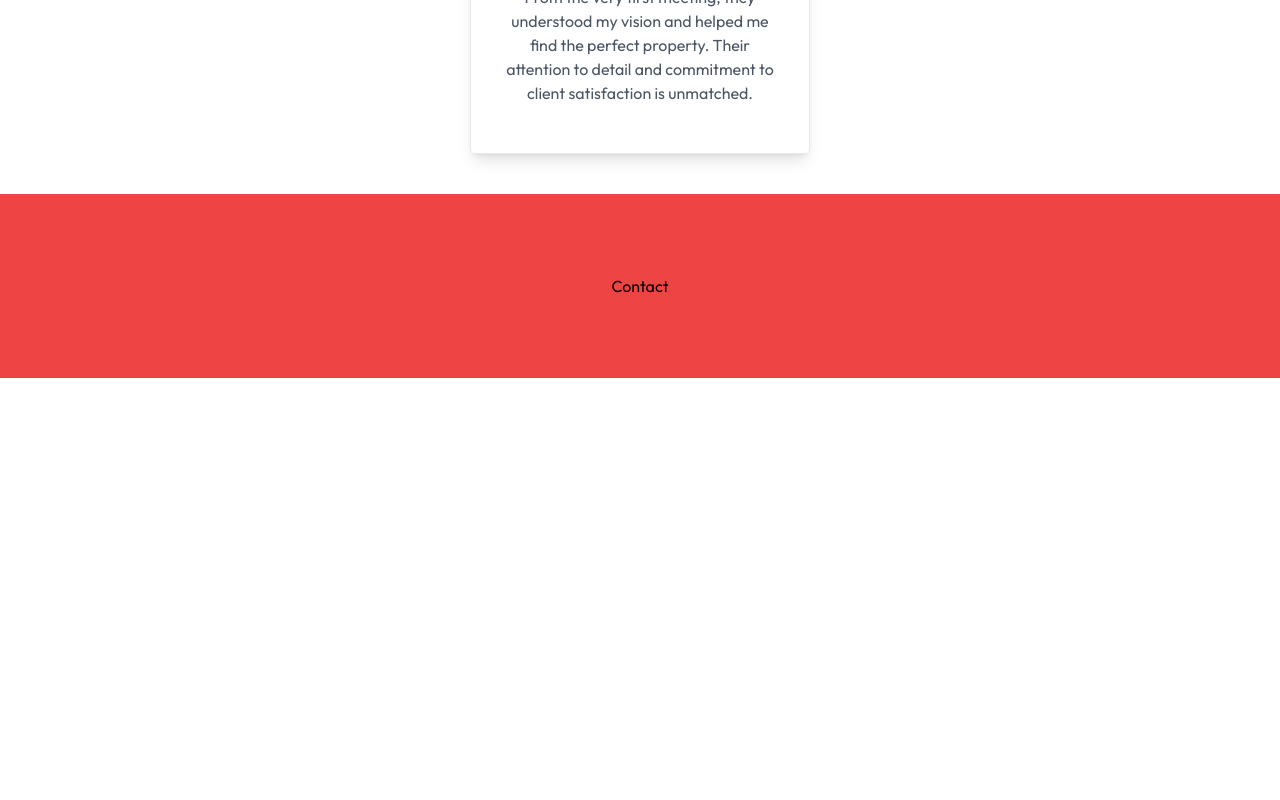
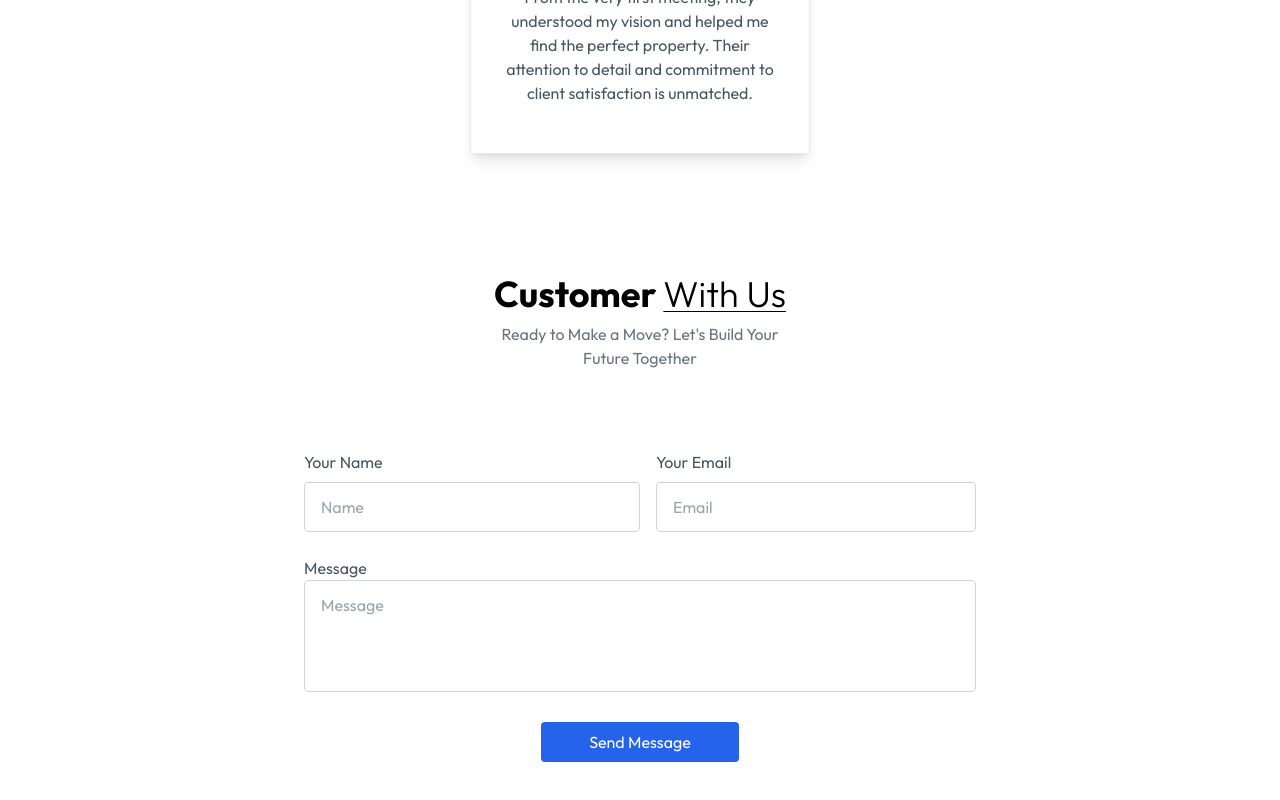
Before and after one commit to dev-code-create/Real-Estate-Web-App-, a React (Vite) app in the folder Client/: page / in a window 1280 px wide. Shown: the part 3328-4128 px from the top of the page. Before the commit the page ends 3706 px from the top, so only its background shows below. Built offline with nearby package versions, Linux system fonts and the light colour scheme.

Commit message:
Contact Us interface Completed

```diff
--- a/Client/src/components/Contact.jsx
+++ b/Client/src/components/Contact.jsx
@@ -3,10 +3,54 @@
 const Contact = () => {
   return (
     <div
-      className="text-center p-6 py-20 lg:px-32 w-full overflow-hidden bg-red-500"
+      className="text-center p-6 py-20 lg:px-32 w-full overflow-hidden "
       id="Contact"
     >
-      Contact
+      <h1 className="text-2xl sm:text-4xl font-bold mb-2 text-center">
+        Customer{" "}
+        <span className="underline underline-offset-4 decoration-1 under font-light">
+          With Us
+        </span>
+      </h1>
+      <p className="text-center text-gray-500 mb-12 max-w-80 mx-auto">
+        Ready to Make a Move? Let's Build Your Future Together
+      </p>
+      <form className=" max-w-2xl mx-auto text-gray-600 pt-8">
+        <div className="flex flex-wrap">
+          <div className="w-full md:w-1/2 text-left">
+            Your Name
+            <input
+              type="text"
+              placeholder="Name"
+              required
+              className="w-full border border-gray-300 rounded py-3 px-4 mt-2"
+              name="Name"
+            />
+          </div>
+          <div className="w-full md:w-1/2 text-left md:pl-4">
+            Your Email
+            <input
+              type="email"
+              placeholder="Email"
+              required
+              className="w-full border border-gray-300 rounded py-3 px-4 mt-2"
+              name="Email"
+            />
+          </div>
+        </div>
+        <div className="my-6 text-left">
+          Message
+          <textarea
+            className="w-full border border-gray-300 rounded py-3 px-4 h-28 resize-none"
+            name="Message"
+            placeholder="Message"
+            required
+          ></textarea>
+        </div>
+        <button className="bg-blue-600 text-white py-2 px-12 mb-10 rounded">
+          Send Message
+        </button>
+      </form>
     </div>
   );
 };
```
